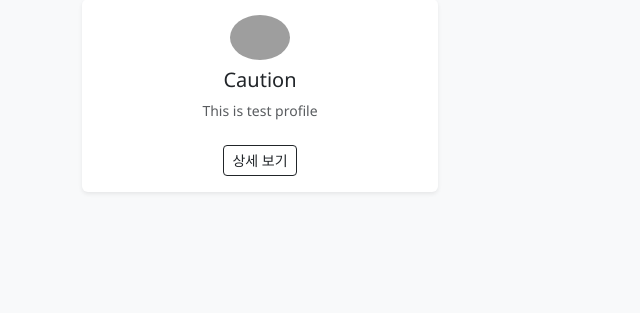
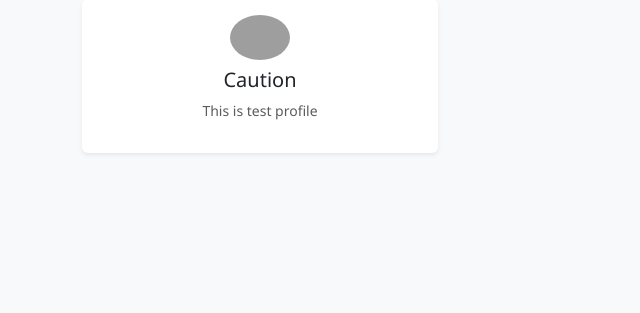
Before and after one commit to MyNameSarah/CAUtion-CTF-Lab---B-Team, a Flask app: page / in a window 1280 px wide. Shown: the part 151-464 px from the top of the page, without its empty margins (0-640 px from the left). Run offline with Flask 3, Linux system fonts and the light colour scheme; grey boxes are pictures that could not be loaded.

Commit message:
Update list.html

```diff
--- a/templates/list.html
+++ b/templates/list.html
@@ -19,7 +19,6 @@
                         <img src="https://api.dicebear.com/7.x/avataaars/svg?seed={{ p.name }}" class="rounded-circle mb-2" width="60">
                         <h5>{{ p.name }}</h5>
                         <p class="small text-muted text-truncate">{{ p.bio }}</p>
-                        <a href="/view/{{ p.id }}" class="btn btn-sm btn-outline-dark mt-2">상세 보기</a>
                     </div>
                 </div>
             </div>
```
